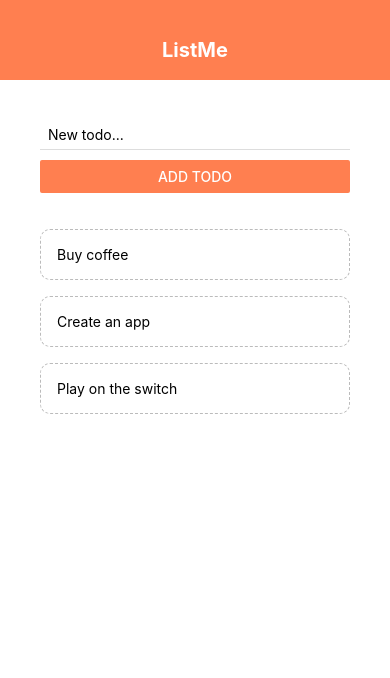
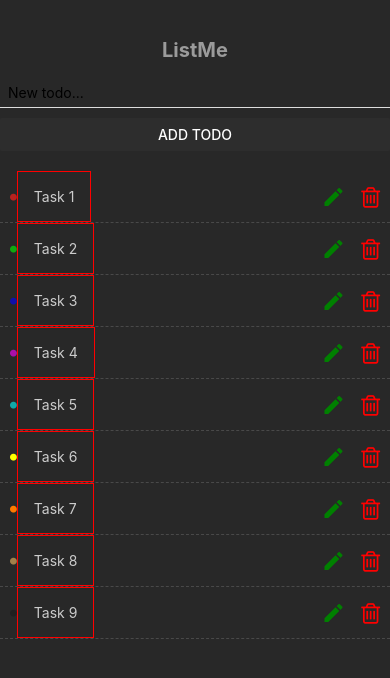
Before and after one commit to ItaloPussi/ListmeMobile, a React Native app: screen / in a window 390 px wide. Shown: the top 678 px of the page. Built offline with nearby package versions, Linux system fonts and the light colour scheme.

Commit message:
Complete, delete and edit task functional

```diff
--- a/App.js
+++ b/App.js
@@ -5,19 +5,64 @@ import Header from './components/Header';
 import TodoItem from './components/TodoItem';
 
 export default function App() {
+
   const [todos, setTodos] = useState([
-    {text: "Buy coffee", key: "1"},
-    {text: "Create an app", key:"2"},
-    {text: "Play on the switch", key: "3"}
+    {text: "Task 1", completed: false, key: "1", type:1},
+    {text: "Task 2", completed: false, key:"2", type:2},
+    {text: "Task 3", completed: false, key: "3", type:3},
+    {text: "Task 4", completed: false, key: "4", type:4},
+    {text: "Task 5", completed: false, key: "5", type:5},
+    {text: "Task 6", completed: false, key: "6", type:6},
+    {text: "Task 7", completed: false, key: "7", type:7},
+    {text: "Task 8", completed: false, key: "8", type:8},
+    {text: "Task 9", completed: false, key: "9", type:9},
   ])
 
-  const pressHandler = (key) => {
+  const [edit, setEdit] = useState(false)
+
+  const completedHandler = (key) => {
     setTodos((prevTodos) => {
-      return prevTodos.filter(todo => todo.key != key)
+      return prevTodos.map(todo => {
+        if(todo.key != key){
+          return todo
+        }else {
+          return {
+            ...todo,
+            completed: !todo.completed
+          }
+        }
+      })
     })
   }
 
-  const submitHandler = (text) => {
+  const deleteHandler = key => {
+    setTodos((prevTodos) => (
+      prevTodos.filter(todo => todo.key !== key)
+    ))
+  }
+
+  const editHandler = item => {
+    setEdit(item)
+  }
+
+  const submitHandler = (text, setText) => {
+    if(edit !== false){
+      setTodos((prevTodos)=> {
+        return prevTodos.map(todo => {
+          if(todo.key !== edit.key) {
+            return todo
+          }else {
+            return {
+              ...todo,
+              text: text,
+              completed: false,
+              type: 1,
+            }
+          }
+
+        })
+      })
+    }else{
       setTodos((prevTodos)=> {
         return [
           ...prevTodos,
@@ -28,17 +73,22 @@ export default function App() {
 
         ]
       })
+      setText("")
     }
+    setEdit(false)
+  }
+
+
   return (
     <View style={styles.container}>
       <Header />
       <View style={styles.content}>
-          <AddTodo submitHandler={submitHandler} />
+          <AddTodo submitHandler={submitHandler} edit={edit} />
           <View style={styles.list}>
             <FlatList
               data ={todos}
               renderItem={({item})=> (
-                <TodoItem item={item} pressHandler={pressHandler} />
+                <TodoItem item={item} completedHandler={completedHandler} deleteHandler={deleteHandler} editHandler={editHandler} />
               )}
             />
           </View>
@@ -50,10 +100,10 @@ export default function App() {
 const styles = StyleSheet.create({
   container: {
     flex: 1,
-    backgroundColor: '#fff',
+    backgroundColor: '#282828',
   },
   content: {
-    padding: 40,
+    paddingVertical: 40,
     flex: 1,
   },
   list: {
--- a/components/AddTodo.js
+++ b/components/AddTodo.js
@@ -1,9 +1,17 @@
-import React, {useState} from 'react'
-import {StyleSheet, Text, TextInput, Button, View} from 'react-native'
+import React, {useState, useEffect} from 'react'
+import {StyleSheet, TextInput, Button, View} from 'react-native'
 
-export default function AddTodo({submitHandler}){
+export default function AddTodo({submitHandler, edit}){
+    const [text, setText] = useState()
 
-    const [text, setText] = useState("")
+    useEffect(()=>{
+        if(edit === false){
+            setText("")
+        }else{
+            setText(edit.text)
+        }
+    }, [edit])
+
     const changeHandler = (val) => {
         setText(val)
     }
@@ -14,8 +22,9 @@ export default function AddTodo({submitHandler}){
                 style={styles.input}
                 placeholder="New todo..."
                 onChangeText={changeHandler}
+                value={text}
             />
-            <Button onPress={()=>submitHandler(text)} title="add todo" color='coral'/>
+            <Button onPress={()=>submitHandler(text, setText)} title={edit === false ? "add todo" : "edit"} color='#2d2d2d'/>
         </View>
     )
 }
--- a/components/Header.js
+++ b/components/Header.js
@@ -11,13 +11,12 @@ export default function Header(){
 
 const styles = StyleSheet.create({
     header: {
-        height: 80,
+        height: 30,
         paddingTop: 38,
-        backgroundColor: 'coral',
     },
     title: {
         textAlign: "center",
-        color: "#fff",
+        color: "#9b9b9b",
         fontSize: 20,
         fontWeight: 'bold'
     },
--- a/components/TodoItem.js
+++ b/components/TodoItem.js
@@ -1,21 +1,61 @@
 import React from 'react'
-import {StyleSheet, Text, TouchableOpacity} from 'react-native'
+import {StyleSheet, Text, TouchableNativeFeedback, TouchableOpacity, View} from 'react-native'
+import { FontAwesome, MaterialIcons  } from '@expo/vector-icons';
 
-export default function TodoItem({item, pressHandler}) {
+export default function TodoItem({item, completedHandler, deleteHandler, editHandler}) {
+    const colorsByTypes = ["","rgba(220, 34, 29, 0.8)","rgba(0, 255, 0, 0.6)", "rgba(0, 0, 255, 0.6)", "rgba(255, 0, 255, 0.6)", "rgba(0, 255, 255, 0.6)", "rgba(255, 255, 0, 1)", "rgb(255, 123, 0)", "rgb(161, 128, 74)", "rgba(0,0, 0, 0.2)"]
     return (
-        <TouchableOpacity onPress={()=> pressHandler(item.key)}>
-            <Text style={styles.item}>{item.text}</Text>
-        </TouchableOpacity>
+        <View style={styles.container}>
+            <View style={styles.taskText}>
+                <FontAwesome name="circle" size={8} color={colorsByTypes[item.type]}/>
+
+                <TouchableNativeFeedback onPress={()=> completedHandler(item.key)}>
+                    <Text style={[styles.item, item.completed && styles.completed]}>
+                        {item.text}
+                    </Text>
+                </TouchableNativeFeedback>
+            </View>
+
+            <View style={styles.taskButtons}>
+                <TouchableOpacity style={styles.btn} onPress={()=>editHandler(item)}>
+                    <MaterialIcons name="edit" size={24} color="green"/>
+                </TouchableOpacity>
+                <TouchableOpacity style={styles.btn} onPress={()=>deleteHandler(item.key)}>
+                    <FontAwesome name="trash-o" size={24} color="red"/>
+                </TouchableOpacity>
+            </View>
+        </View>
+
     )
 }
 
 const styles = StyleSheet.create({
+    container: {
+        justifyContent: "space-between",
+        flexDirection: "row",
+        borderBottomWidth: 1,
+        borderStyle: "dashed",
+        borderColor: "#rgba(204,204,204,0.2)",
+    },
     item: {
         padding: 16,
-        marginTop: 16,
-        borderColor: "#bbb",
-        borderWidth: 1,
-        borderStyle: "dashed",
-        borderRadius: 10,
+        color: "#ccc",
+        flex: 1,
     },
+    completed: {
+        textDecorationLine: "line-through",
+    },
+    taskButtons: {
+        flexDirection: "row",
+        justifyContent: "space-between",
+        alignItems: "center",
+        width: "15%",
+        marginRight: 10
+    },
+    taskText: {
+        width: "80%",
+        flexDirection: "row",
+        alignItems: "center",
+        paddingLeft: 10,
+    }
 })
--- a/package.json
+++ b/package.json
@@ -8,6 +8,7 @@
     "eject": "expo eject"
   },
   "dependencies": {
+    "@eliav2/react-native-collapsible-view": "^1.3.2",
     "expo": "~40.0.0",
     "expo-status-bar": "~1.0.3",
     "react": "16.13.1",
```
Also changed, not shown: 1 other file (tests, documents, lock files or other folders). Lines whose indentation alone changed are shown as unchanged.
